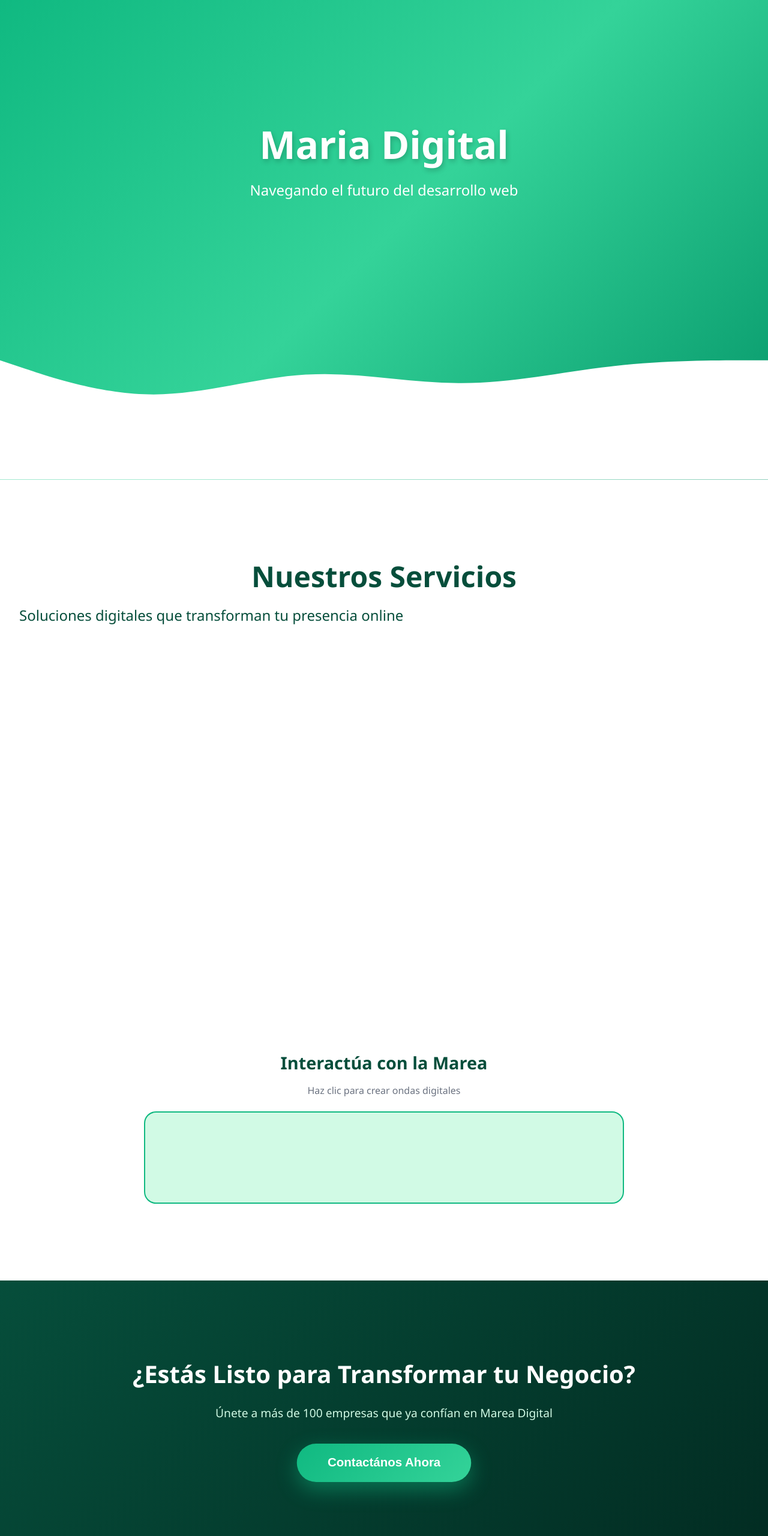
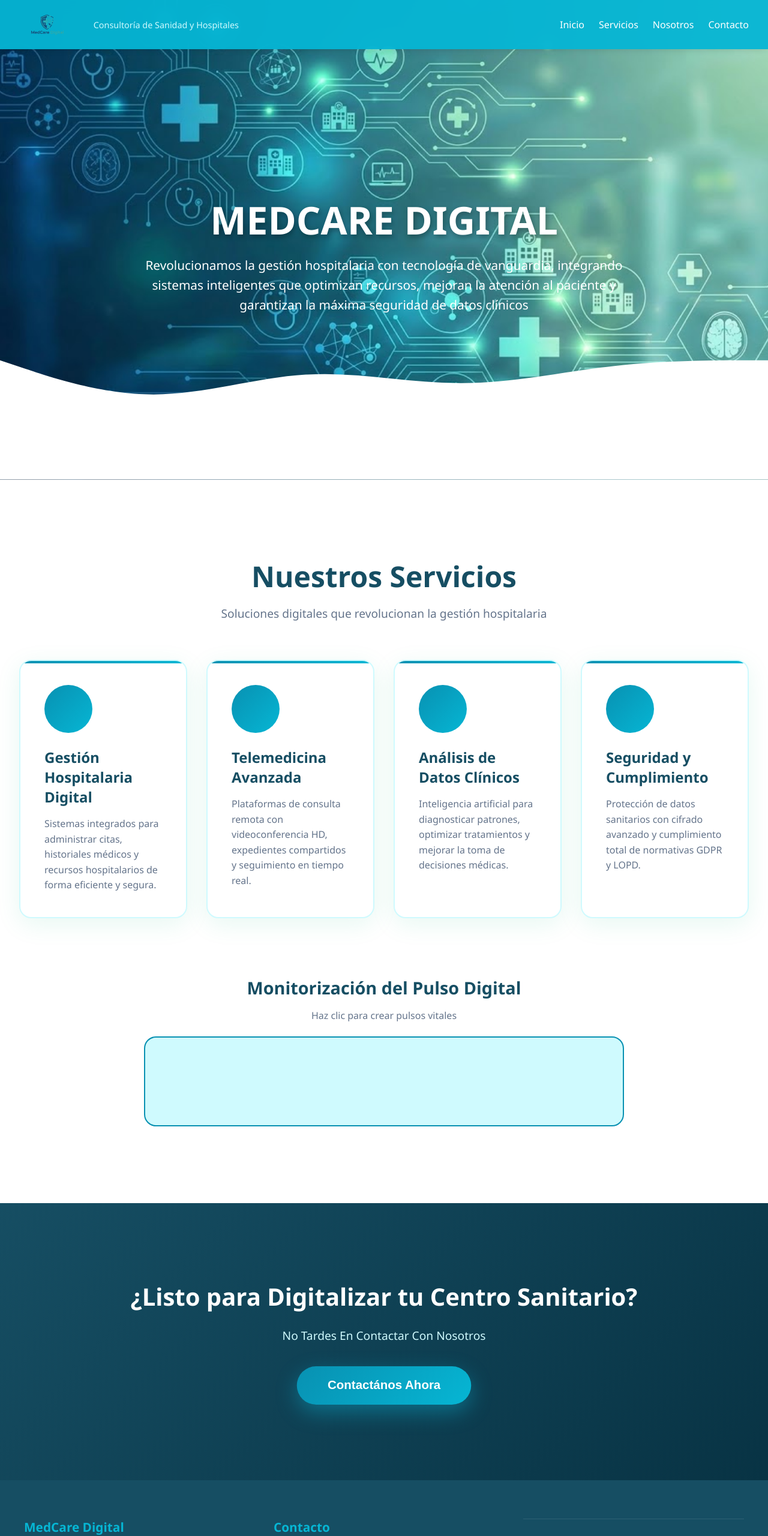
Before and after one commit to Mery1208/landingWeb, a plain HTML site: page index.html in a window 1280 px wide. Shown: the top 2561 px of the page at 60% size. Drawn offline with nearby package versions, Linux system fonts and the light colour scheme.

Commit message:
modificacciones nuevas

```diff
--- a/index.html
+++ b/index.html
@@ -3,56 +3,68 @@
 <head>
     <meta charset="UTF-8">
     <meta name="viewport" content="width=device-width, initial-scale=1.0">
-    <title>Marea Digital - Consultoría Web</title>
+    <title>MedCare Digital - Consultoría Sanitaria</title>
     <link rel="stylesheet" href="style.css">
     <script src="https://cdnjs.cloudflare.com/ajax/libs/gsap/3.12.2/gsap.min.js"></script>
     <script src="https://cdnjs.cloudflare.com/ajax/libs/gsap/3.12.2/ScrollTrigger.min.js"></script>
 </head>
 <body>
+
+    <nav class="navbar">
+       <div class="nav-left">
+            <img src="logo.png" alt="MedCare Digital Logo" class="nav-logo">
+            <span class="nav-tagline">Consultoría de Sanidad y Hospitales</span>
+        </div>
+        <div class="nav-right">
+            <a href="#inicio">Inicio</a>
+            <a href="#servicios">Servicios</a>
+            <a href="#nosotros">Nosotros</a>
+            <a href="#contacto">Contacto</a>
+        </div>
+    </nav>
     <!-- Hero Section -->
-     <section class = "hero">
+     <section class = "hero" id="inicio">
         <div class="wave-bg"></div>
         <div class="hero-content">
-            <h1 class="hero-title">Maria Digital</h1>
-            <p class="hero-subtitle">Navegando el futuro del desarrollo web</p>
-            <div class="hero-illustration"></div>
-    </div>
+            <h1 class="hero-title">MEDCARE DIGITAL</h1>
+            <p class="hero-subtitle">Revolucionamos la gestión hospitalaria con tecnología de vanguardia, integrando sistemas inteligentes que optimizan recursos, mejoran la atención al paciente y garantizan la máxima seguridad de datos clínicos</p>
+        </div>
      </section>
 
      <!-- Features Section -->
-      <section class="features">
-        <h2 class="section-title">Nuestros Servicios</h2>
-        <p class="hero-subtitle">Soluciones digitales que transforman tu presencia online </p>
+      <section class="features" id="servicios">
+        <h2 class="section-title"> Nuestros Servicios </h2>
+        <p class="section-subtitle"> Soluciones digitales que revolucionan la gestión hospitalaria </p>
 
         <div class="features-grid">
             <div class="feature-card card-1">
                 <div class="feature-icon"></div>
-                <h3 class="feature-title">Desarrollo Web Moderno</h3>
-                <p class="hero-subtitle">Creamos sitios web responsive y optimizados utilizando las últimas tecnologías. React, Vue, Angular y más.</p>
+                <h3 class="feature-title">Gestión Hospitalaria Digital</h3>
+                <p class="feature-description"> Sistemas integrados para administrar citas, historiales médicos y recursos hospitalarios de forma eficiente y segura. </p>
             </div>
 
             <div class="feature-card card-2">
                 <div class="feature-icon"></div>
-                <h3 class="feature-title">Diseño UX/UI Innovador</h3>
-                <p class="hero-subtitle">Diseños intuitivos y atractivos que mejoran la experiencia del usuario y aumentan las conversiones.</p>
+                <h3 class="feature-title"> Telemedicina Avanzada</h3>
+                <p class="feature-description"> Plataformas de consulta remota con videoconferencia HD, expedientes compartidos y seguimiento en tiempo real. </p>
             </div>
 
             <div class="feature-card card-3">
                 <div class="feature-icon"></div>
-                <h3 class="feature-title">Optimización de Rendimiento</h3>
-                <p class="hero-subtitle">Sitios web ultrarrápidos con puntuaciones perfectas en Google Lighthouse y Core Web Vitals.</p>
+                <h3 class="feature-title"> Análisis de Datos Clínicos </h3>
+                <p class="feature-description">Inteligencia artificial para diagnosticar patrones, optimizar tratamientos y mejorar la toma de decisiones médicas.</p>
             </div>
 
             <div class="feature-card card-4">
                 <div class="feature-icon"></div>
-                <h3 class="feature-title">Despliegue Continuo</h3>
-                <p class="hero-subtitle">Automatización completa con CI/CD, garantizando actualizaciones rápidas y seguras.</p>
+                <h3 class="feature-title"> Seguridad y Cumplimiento </h3>
+                <p class="feature-description"> Protección de datos sanitarios con cifrado avanzado y cumplimiento total de normativas GDPR y LOPD. </p>
             </div>
         </div>
 
         <div class="interactive-wave">
-            <h3 class="wave-title">Interactúa con la Marea</h3>
-            <p class="wave-subtitle">Haz clic para crear ondas digitales</p>
+            <h3 class="wave-title"> Monitorización del Pulso Digital</h3>
+            <p class="wave-subtitle">Haz clic para crear pulsos vitales</p>
             <div class="wave-container" id="waveContainer">
                 <div class="wave-line" id="waveLine"></div>
             </div>
@@ -61,8 +73,8 @@
 
       <!-- Llamado a la acción (CTA) -->
        <section class="cta-section">
-        <h2 class="cta-title">¿Estás Listo para Transformar tu Negocio?</h2>
-        <p class="cta-text">Únete a más de 100 empresas que ya confían en Marea Digital</p>
+        <h2 class="cta-title"> ¿Listo para Digitalizar tu Centro Sanitario? </h2>
+        <p class="cta-text">No Tardes En Contactar Con Nosotros</p>
         <button class="cta-button">Contactános Ahora</button>
        </section>
 
@@ -70,42 +82,47 @@
         <footer class="footer">
             <div class="footer-content">
                 <div class="footer-section">
-                    <h3>Marea Digital</h3>
-                    <p>Consultoría especializada en desarrollo web y transformación digital.</p>
+                    <h3>MedCare Digital</h3>
+                    <p>Consultoría especializada en transformación digital sanitaria y telemedicina.</p>
                     <div class="social-links">
-                        <a href="#" class="social-link">F</a>
-                        <a href="#" class="social-link">T</a>
-                        <a href="#" class="social-link">L</a>
-                        <a href="#" class="social-link">I</a>
+                       <a href="#" class="social-link" aria-label="Facebook"><i class="fab fa-facebook-f"></i></a>
+                        <a href="#" class="social-link" aria-label="Twitter"><i class="fab fa-twitter"></i></a>
+                        <a href="#" class="social-link" aria-label="Instagram"><i class="fab fa-instagram"></i></a>
+                        <a href="#" class="social-link" aria-label="InfoJobs"><i class="fas fa-briefcase"></i></a>
                     </div>
                 </div>
 
                 <div class="footer-section">
                     <h3>Contacto</h3>
-                    <p>Email: mareadigital@gmail.com</p>
-                    <p>Teléfono: +34 600 111 672</p>
-                    <p>Dirección: Mérida, Extremadura, España</p>
+                    <p><i class="fas fa-envelope"></i> info@medcaredigital.com</p>
+                    <p><i class="fas fa-phone"></i> +34 924 555 888</p>
+                    <p><i class="fas fa-map-marker-alt"></i> Mérida, Extremadura, España</p>
+                    <div class="schedule-info">
+                        <h3 style="margin-top: 1.5rem;">Horario</h3>
+                        <p><i class="fas fa-clock"></i> Lunes - Viernes: 9:00 - 18:00</p>
+                        <p><i class="fas fa-clock"></i> Sábados: 10:00 - 14:00</p>
+                        <p><i class="fas fa-times-circle"></i> Domingos: Cerrado</p>
                 </div>
 
                  <div class="footer-section">
                     <h3>Servicios</h3>
-                    <a href="#">Desarrollo Web</a>
-                    <a href="#">Diseño UX/UI</a>
-                    <a href="#">E-commerce</a>
+                    <a href="#">Gestión Hospitalaria</a>
+                    <a href="#">Telemedicina</a>
+                    <a href="#">Análisis Clínico</a>
                     <a href="#">Consultoría Digital</a>
                  </div>
 
                  <div class="footer-section">
                     <h3>Empresa</h3>
                     <a href="#">Sobre Nosotros</a>
-                    <a href="#">Portfolio</a>
-                    <a href="#">Blog</a>
+                    <a href="#">Casos de Éxito</a>
+                    <a href="#">Blog Médico</a>
                     <a href="#">Trabaja Con Nosotros</a>
                  </div>
             </div>
 
             <div class="footer-bottom">
-                <p>&copy; 2025 Marea Digital. Todos los derechos reservados. | Desarrollado por María</p>
+                <p>&copy; 2025 MedCare Digital. Todos los derechos reservados. | Desarrollado por María - IES Albarregas</p>
             </div>
         </footer>
 
--- a/script.js
+++ b/script.js
@@ -159,7 +159,7 @@ waveContainer.addEventListener('click', (e) => {
             secondaryDot.className = 'wave-dot';
             secondaryDot.style.left = x + 'px';
             secondaryDot.style.top = y + 'px';
-            secondaryDot.style.background = i % 2 === 0 ? '#34D399' : '#10B981';
+            secondaryDot.style.background = i % 2 === 0 ? '#652423ff' : '#fc0000ff';
             waveLine.appendChild(secondaryDot);
 
             gsap.timeline()
@@ -210,7 +210,7 @@ gsap.to('.cta-text', {
 
 gsap.to('.cta-button', {
     scale: 1.1,
-    boxShadow: '0 15px 40px rgba(16, 185, 129, 0.6)',
+    boxShadow: '0 15px 40px rgba(15, 212, 242, 0.6)',
     duration: 0.8,
     ease: 'power1.inOut',
     repeat: -1,
@@ -233,19 +233,6 @@ gsap.to('.footer', {
     ease: 'power2.out'
 });
 
-//ANIMACION EXTRA
-
-// Añadir efecto parallax sutil al hero
-gsap.to('.hero-illustration', {
-    scrollTrigger: {
-        trigger: '.hero',
-        start: 'top top',
-        end: 'bottom top',
-        scrub: 1
-    },
-    y: 100,
-    opacity: 0.5
-});
 
 // Console log p comprobar que funciona
 console.log('Marea Digital - Animaciones GSAP cargadas correctamente');
--- a/style.css
+++ b/style.css
@@ -1,19 +1,20 @@
 * {
     margin: 0;
     padding: 0;
-    box-sizing: 0;
+    box-sizing: border-box;
 }
 
 :root {
-    --primary: #10B981;
-    --secondary: #34D399;
-    --accent: #059669;
-    --dark: #064E3B;
-    --darker: #022C22;
-    --light: #F0FDF4;
+    --primary: #0891B2;
+    --secondary: #06B6D4;
+    --accent: #0E7490;
+    --dark: #164E63;
+    --darker: #083344;
+    --light: #ECFEFF;
     --white: #FFFFFF;
-    --gray: #6B7280;
-    --light-green: #D1FAE5;
+    --gray: #64748B;
+    --light-blue: #CFFAFE;
+    --pulso-red: #EF4444;
 }
 
 body {
@@ -23,15 +24,67 @@ body {
     overflow-x: hidden;
 }
 
+/* MENU nav de arriba  */
+
+.navbar {
+    position: fixed;
+    top: 0;
+    left: 0;
+    width: 100%;
+    background: rgba(6, 182, 212, 0.95);
+    backdrop-filter: blur(10px);
+    padding: 1rem 2rem;
+    display: flex;
+    justify-content: space-between;
+    align-items: center;
+    z-index: 1000;
+    box-shadow: 0 2px 10px rgba(0, 0, 0, 0.1);
+}
+
+.nav-left {
+    display: flex;
+    gap: 2rem;
+    align-items: center;
+}
+
+.nav-right {
+    display: flex;
+    align-items: center;
+    gap: 1.5rem;
+}
+
+.nav-right a {
+    color:white;
+    text-decoration: none;
+    font-weight: 500;
+    transition: color 0.3s;
+    font-size: 1rem;
+}
+
+.nav-right a:hover {
+    color: var(--dark);
+}
+
+.nav-logo {
+    height: 50px;
+    width: auto;
+}
+
+.nav-tagline {
+    color: var(--light-blue);
+    font-size: 0.9rem;
+    font-weight: 300;
+}
 /*  Parte Hero */
 .hero {
     min-height: 100vh;
-    background: linear-gradient(135deg, var(--primary) 0%, var(--secondary) 50%, var(--accent) 100%);
+    background:url('fondo.jpg') center/cover no-repeat;
     display: flex;
     align-items: center;
     justify-content: center;
     position: relative;
     overflow: hidden;
+    padding-top: 80px;
 }
 
 .wave-bg {
@@ -56,28 +109,18 @@ body {
     font-size: 4rem;
     font-weight: 800;
     margin-bottom: 1rem;
-    text-shadow: 2px 4px 8px rgba(0, 0, 0, 0.2);
+    text-shadow: 2px 4px 8px rgba(0, 0, 0, 0.3);
     opacity: 0;
 }
 
 .hero-subtitle {
-    font-size: 1.5rem;
+    font-size: 1.3rem;
     font-weight: 300;
     margin-bottom: 2rem;
     opacity: 0;
+    max-width: 800px;
+    line-height: 1.6;
 }
-
-.hero-illustration {
-    width: 200px;
-    height: 200px;
-    margin: 2rem auto;
-    background: rgba(255, 255, 255, 0.2);
-    border-radius: 50%;
-    backdrop-filter: blur(10px);
-    opacity: 0;
-    border: 3px solid rgba(255,255,255,0.4);
-}
-
 
 /* Features */
 
@@ -117,10 +160,10 @@ body {
     border-radius: 20px;
     box-shadow: 0 10px 40px rgba(16, 185, 129, 0.1);
      transition: transform 0.3s, box-shadow 0.3s;
-    opacity: 0;
+    opacity: 1;
     position: relative;
     overflow: hidden;
-    border: 2px solid var(--light-green);
+    border: 2px solid var(--light-blue);
 }
 
 .feature-card::before {
@@ -185,7 +228,7 @@ body {
 .wave-container {
     position: relative;
     height: 150px;
-    background: var(--light-green);
+    background: var(--light-blue);
     border-radius: 20px;
     overflow: hidden;
     cursor: pointer;
@@ -194,10 +237,10 @@ body {
 }
 
 .wave-container:hover {
-    background: linear-gradient(135deg, var(--light-green), #A7F3D0);
+    background: linear-gradient(135deg, var(--light-blue), #A5F3FC);
 }
 
-.wav-line {
+.wave-line {
     position: absolute;
     width: 100%;
     height: 100%;
@@ -209,10 +252,10 @@ body {
 .wave-dot {
     width: 10px;
     height: 10px;
-    background: var(--primary);
+    background: var(--pulso-red);
     border-radius: 50%;
     position: absolute;
-    box-shadow: 0 0 20px var(--primary);
+    box-shadow: 0 0 20px var(--pulso-red);
 }
 
 /* CTA  */
@@ -233,7 +276,7 @@ body {
 .cta-text {
     font-size: 1.2rem;
     margin-bottom: 2.5rem;
-    color: var(--light-green);
+    color: var(--light-blue);
     opacity: 0;
 }
 
@@ -246,7 +289,7 @@ body {
     border-radius: 50px;
     font-size: 1.2rem;
     font-weight: 600;
-    box-shadow: 0 10px 30px rgba(16, 185, 129, 0.4);
+    box-shadow: 0 10px 30px rgba(8, 145, 178, 0.4);
     transition: transform 0.3s;
     border: none;
     cursor: pointer;
@@ -281,7 +324,7 @@ body {
 }
 
 .footer-section p, .footer-section a {
-    color: var(--light-green);
+    color: var(--light-blue);
     line-height: 1.8;
     text-decoration: none;
     display: block;
@@ -293,11 +336,27 @@ body {
     color: var(--primary);
 }
 
+.schedule-info {
+    margin-top: 1rem;
+}
+
+
+.schedule-info p {
+    display: flex;
+    align-items: center;
+    gap: 0.5rem;
+    margin-bottom: 0.5rem;
+}
+
+.schedule-info i {
+    color: var(--secondary);
+}
+
 .footer-bottom {
     text-align: center;
     padding-top: 2rem;
     border-top: 1px solid rgba(255, 255, 255, 0.1);
-    color: var(--light-green);
+    color: var(--light-blue);
 }
 
 .social-links {
```
Also changed, not shown: fondo.jpg (added), logo.png (added).
